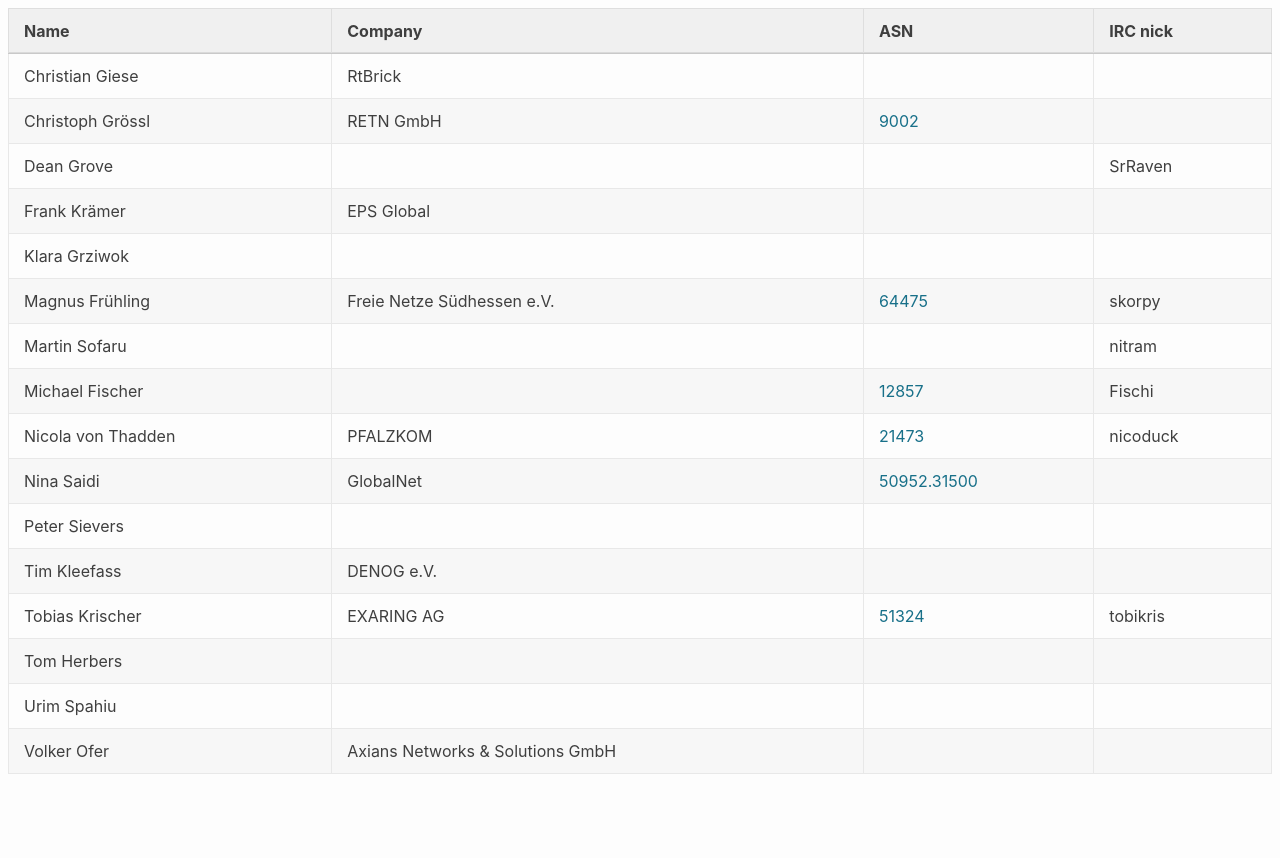
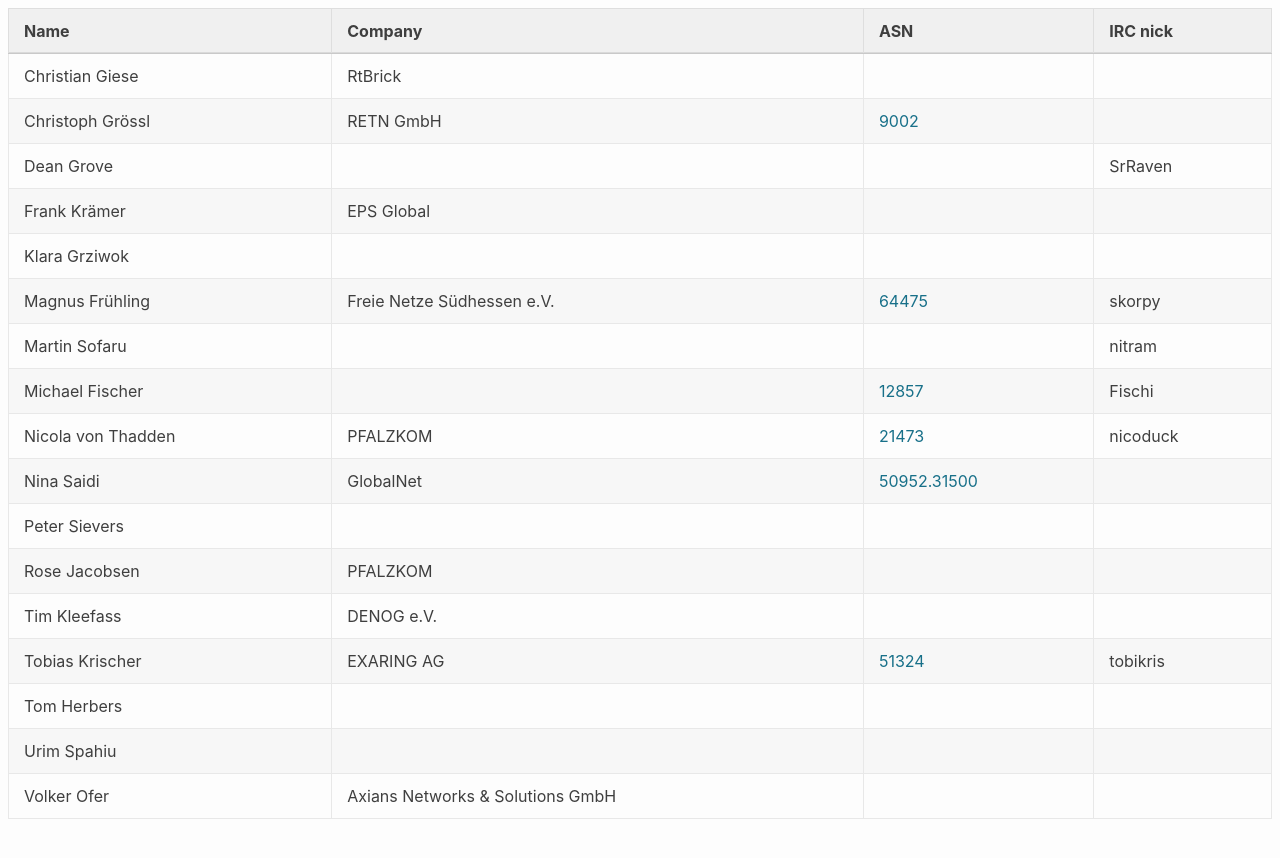
Before and after one commit to denog/pretix-attendeelist, a Jekyll site: the page built from denogmeetup24-04/index.markdown, in a window 1280 px wide. Shown: the top 858 px of the page. Built offline with Jekyll 4.4.1, drawn with Linux system fonts in a browser that asks for light colours.

Commit message:
Latest data: Wed Feb  7 20:10:05 UTC 2024

```diff
--- a/_data/attendees_denogmeetup24-04.json
+++ b/_data/attendees_denogmeetup24-04.json
@@ -66,6 +66,12 @@
     "asn": null
   },
   {
+    "name": "Rose Jacobsen",
+    "company": "PFALZKOM",
+    "irc": null,
+    "asn": null
+  },
+  {
     "name": "Tim Kleefass",
     "company": "DENOG e.V.",
     "irc": null,
```
